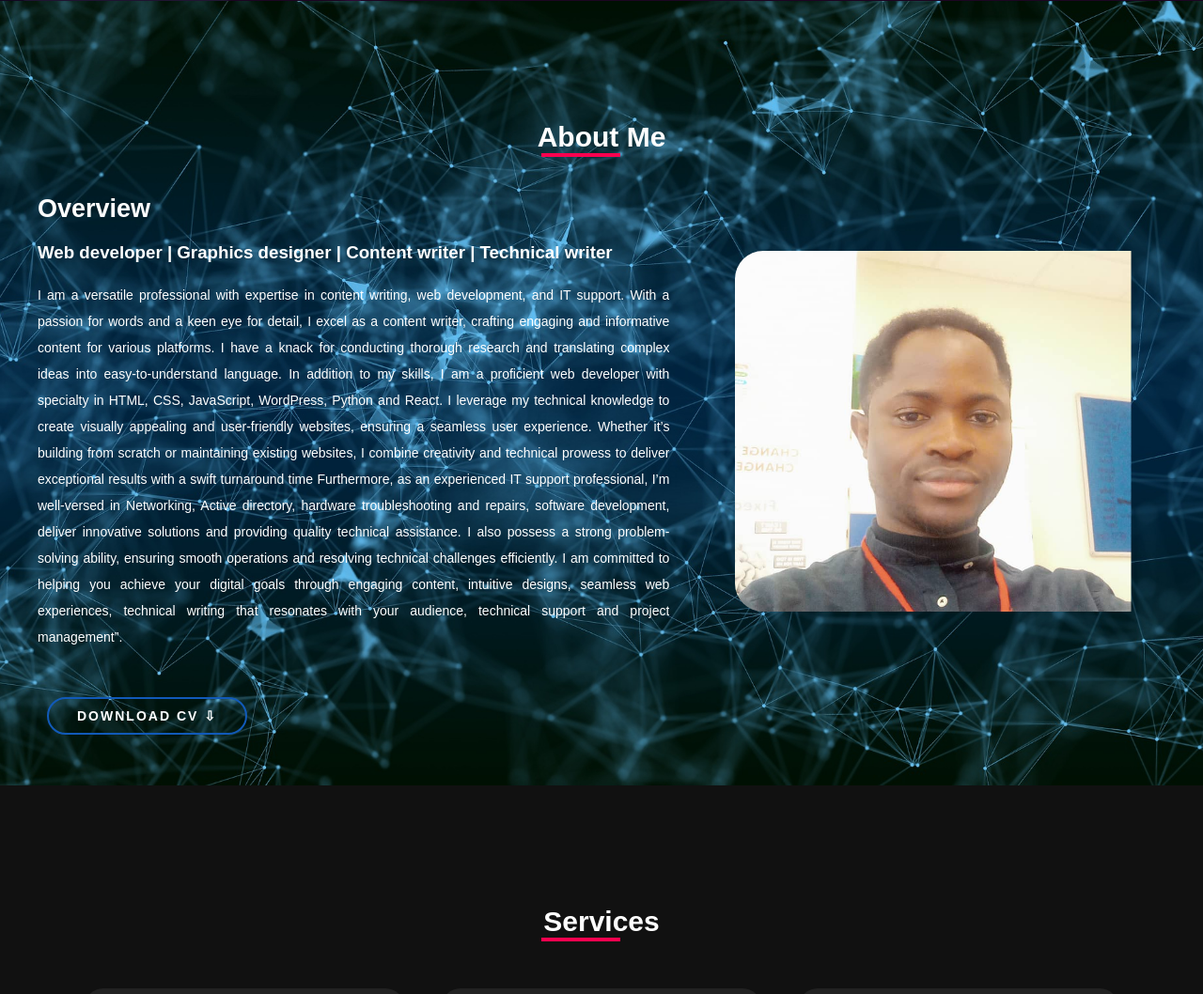
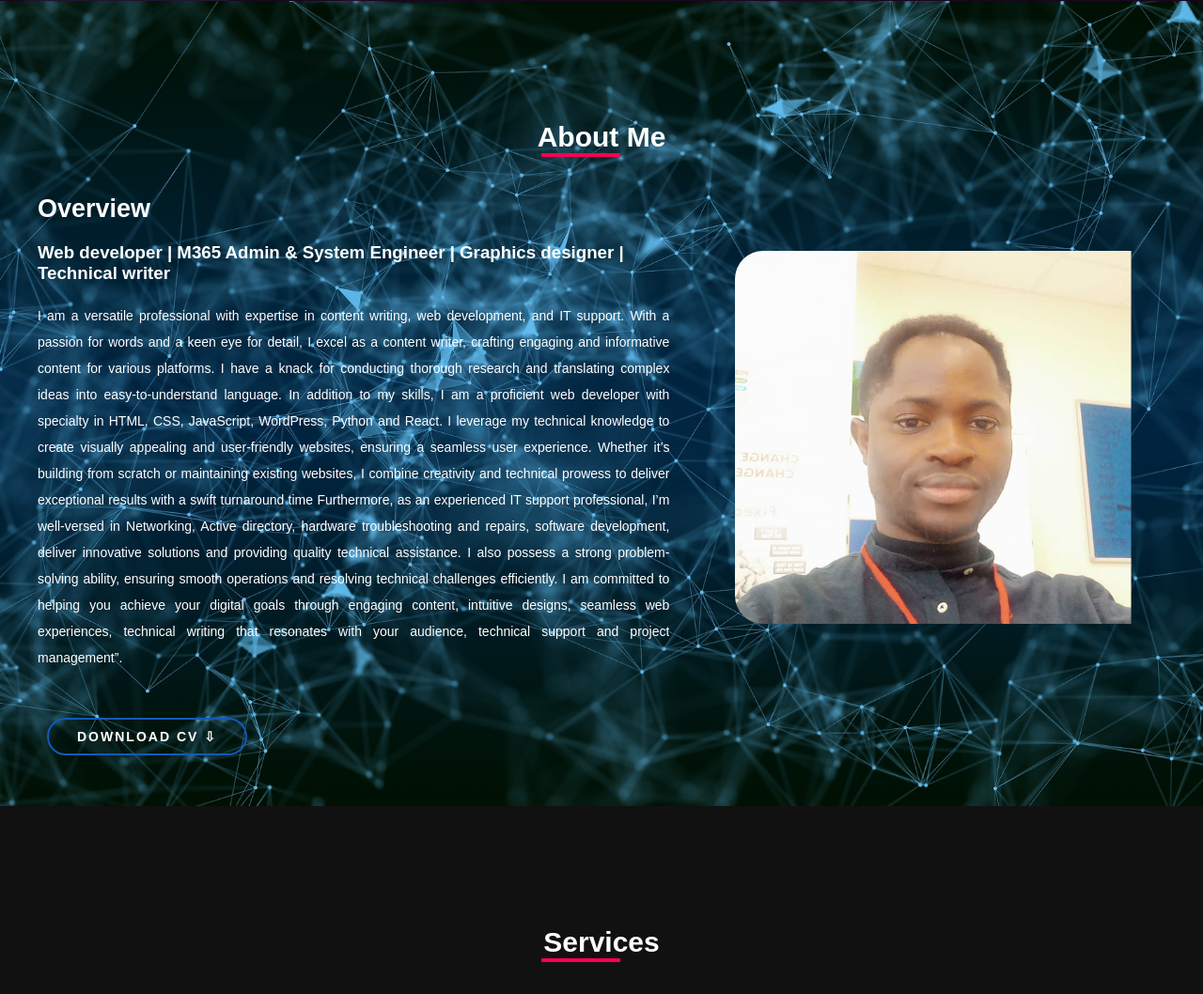
Before and after one commit to afolabioj/Portfolio, a plain HTML site: page index.html in a window 1280 px wide. Shown: the part 1567-2625 px from the top of the page at 94% size. Drawn offline with Linux system fonts and the light colour scheme.

Commit message:
Update index.html

```diff
--- a/index.html
+++ b/index.html
@@ -51,7 +51,7 @@
         <div class="content">
             <div class="contentBx w50">
                 <h2>Overview</h2>
-                <h3>Web developer | Graphics designer | Content writer | Technical writer</h3>
+                <h3>Web developer | M365 Admin & System Engineer | Graphics designer | Technical writer</h3>
                 <p>I am a versatile professional with expertise in content writing, web development, and IT support. With a passion for words and a keen eye for detail, I excel as a content writer, crafting engaging and informative content for various platforms. I have a knack for conducting thorough research and translating complex ideas into easy-to-understand language.
                 In addition to my skills, I am a proficient web developer with specialty in HTML, CSS, JavaScript, WordPress, Python and React. I leverage my technical knowledge to create visually appealing and user-friendly websites, ensuring a seamless user experience. Whether it’s building from scratch or maintaining existing websites, I combine creativity and technical prowess to deliver exceptional results with a swift turnaround time
                 Furthermore, as an experienced IT support professional, I’m well-versed in Networking, Active directory, hardware troubleshooting and repairs, software development, deliver innovative solutions and providing quality technical assistance. I also possess a strong problem-solving ability, ensuring smooth operations and resolving technical challenges efficiently.
```
